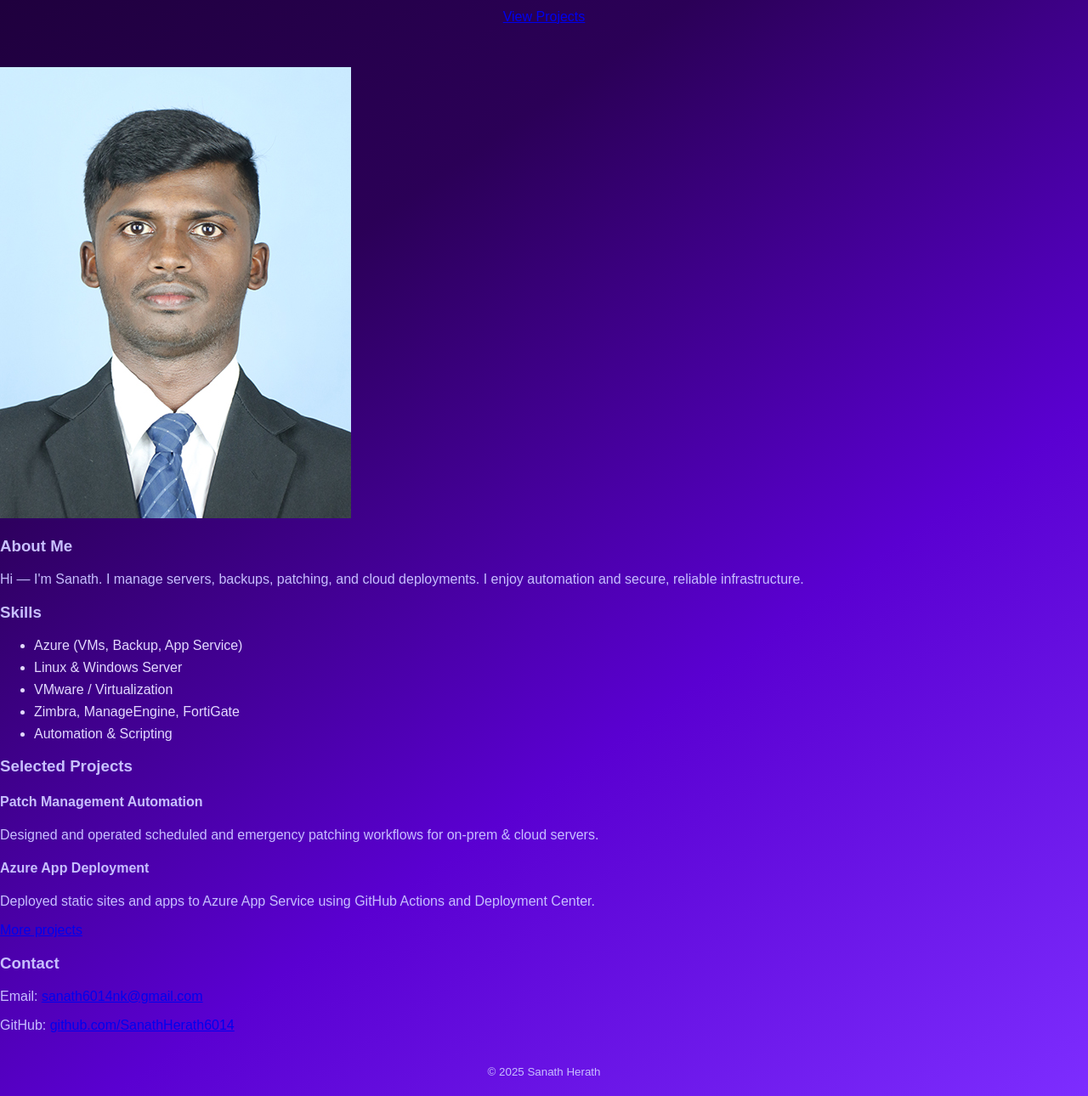
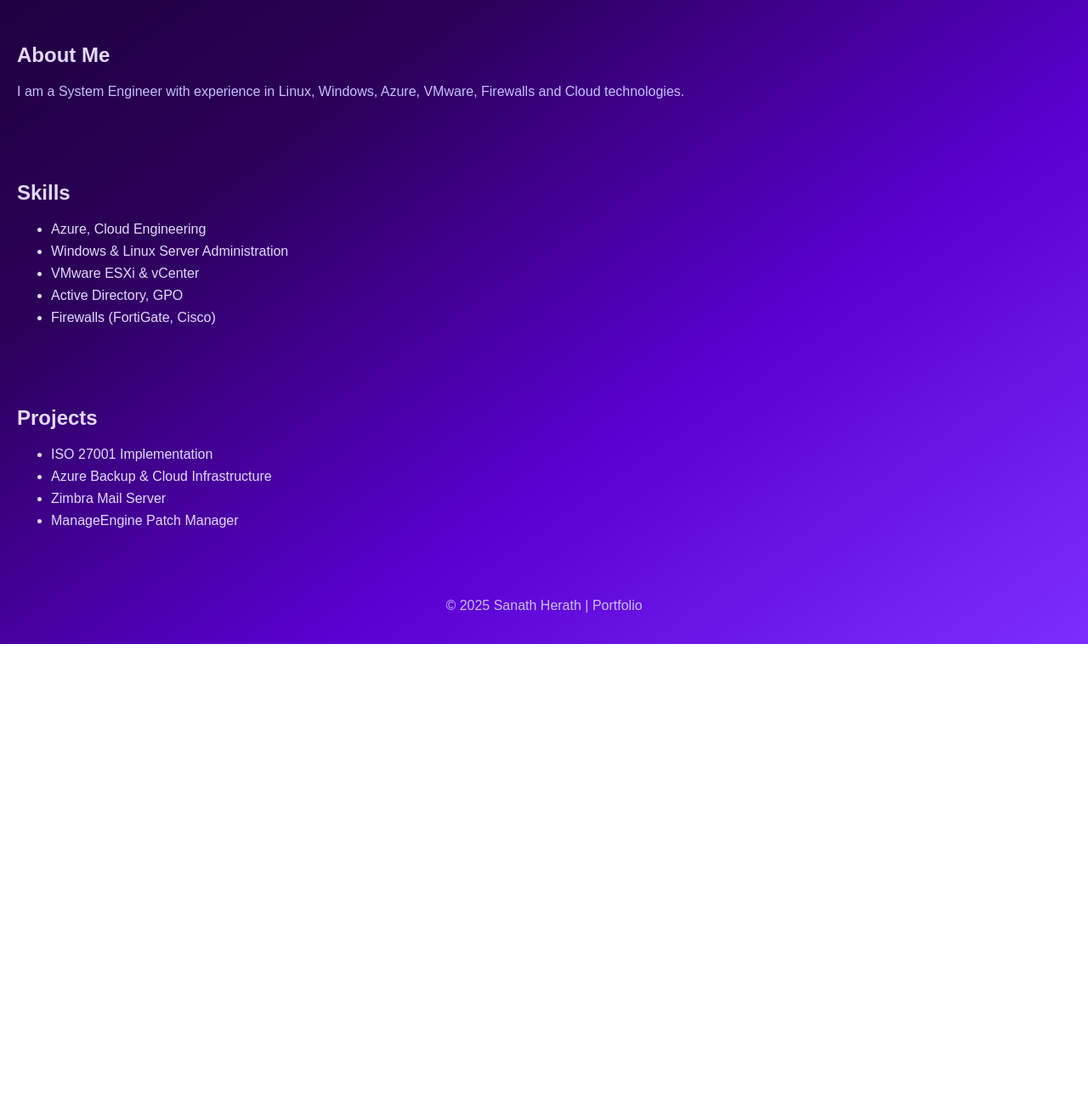
Before and after one commit to SanathHerath6014/Azure-Test-App, a plain HTML site: page index.html in a window 1280 px wide. Shown: the part 239-1529 px from the top of the page at 85% size. After the commit the page ends 997 px from the top, so only its background shows below. Drawn offline with Linux system fonts and the light colour scheme.

Commit message:
Update index.html

```diff
--- a/index.html
+++ b/index.html
@@ -1,81 +1,46 @@
 <!DOCTYPE html>
 <html lang="en">
 <head>
-  <meta charset="utf-8" />
-  <meta name="viewport" content="width=device-width,initial-scale=1" />
-  <title>Sanath Herath — IT Professional</title>
-  <link rel="stylesheet" href="styles.css" />
+    <meta charset="UTF-8" />
+    <meta name="viewport" content="width=device-width, initial-scale=1.0" />
+    <title>Sanath Herath - Portfolio</title>
+    <link rel="stylesheet" href="styles.css" />
 </head>
 <body>
-  <header class="site-header">
-    <div class="wrap">
-      <h1 class="logo">Sanath Herath</h1>
-      <nav>
-        <a href="#about">About</a>
-        <a href="#skills">Skills</a>
-        <a href="#projects">Projects</a>
-        <a href="#contact">Contact</a>
-      </nav>
-    </div>
-  </header>
+    <header class="hero">
+        <img src="images/myphoto.jpg" alt="Sanath Herath" class="profile-img" />
+        <h1>Sanath Herath</h1>
+        <p>System Engineer | Cloud, Linux, Windows, Cybersecurity</p>
+    </header>
 
-  <main class="wrap">
-    <section class="hero">
-      <h2>System Engineer • Cloud & Infrastructure</h2>
-      <p>Experienced in Azure, Linux & Windows server administration, virtualization, backups and security.</p>
-      <a class="btn" href="#projects">View Projects</a>
+    <section class="section">
+        <h2>About Me</h2>
+        <p>I am a System Engineer with experience in Linux, Windows, Azure, VMware, Firewalls and Cloud technologies.</p>
     </section>
 
-   <section id="about" class="card about-section">
-  <img src="me.jpg" alt="Sanath Herath" class="profile-photo">
-  <div>
-    <h3>About Me</h3>
-    <p>Hi — I'm Sanath. I manage servers, backups, patching, and cloud deployments. I enjoy automation and secure, reliable infrastructure.</p>
-  </div>
-  </section>
-
-
-    <section id="skills" class="card">
-      <h3>Skills</h3>
-      <ul class="grid">
-        <li>Azure (VMs, Backup, App Service)</li>
-        <li>Linux & Windows Server</li>
-        <li>VMware / Virtualization</li>
-        <li>Zimbra, ManageEngine, FortiGate</li>
-        <li>Automation & Scripting</li>
-      </ul>
+    <section class="section">
+        <h2>Skills</h2>
+        <ul>
+            <li>Azure, Cloud Engineering</li>
+            <li>Windows & Linux Server Administration</li>
+            <li>VMware ESXi & vCenter</li>
+            <li>Active Directory, GPO</li>
+            <li>Firewalls (FortiGate, Cisco)</li>
+        </ul>
     </section>
 
-    <section id="projects" class="card">
-      <h3>Selected Projects</h3>
-      <div class="projects">
-        <article>
-          <h4>Patch Management Automation</h4>
-          <p>Designed and operated scheduled and emergency patching workflows for on-prem & cloud servers.</p>
-        </article>
-        <article>
-          <h4>Azure App Deployment</h4>
-          <p>Deployed static sites and apps to Azure App Service using GitHub Actions and Deployment Center.</p>
-        </article>
-      </div>
-      <a class="btn ghost" href="projects.html">More projects</a>
+    <section class="section">
+        <h2>Projects</h2>
+        <ul>
+            <li>ISO 27001 Implementation</li>
+            <li>Azure Backup & Cloud Infrastructure</li>
+            <li>Zimbra Mail Server</li>
+            <li>ManageEngine Patch Manager</li>
+        </ul>
     </section>
 
-    <section id="contact" class="card">
-      <h3>Contact</h3>
-      <p>Email: <a href="mailto:sanath6014nk@gmail.com">sanath6014nk@gmail.com</a></p>
-      <p>GitHub: <a href="https://github.com/SanathHerath6014">github.com/SanathHerath6014</a></p>
-    </section>
-  </main>
-
-  <footer class="site-footer">
-    <div class="wrap">
-      <small>© <span id="year"></span> Sanath Herath</small>
-    </div>
-  </footer>
-
-  <script>
-    document.getElementById('year').textContent = new Date().getFullYear();
-  </script>
+    <footer>
+        <p>© 2025 Sanath Herath | Portfolio</p>
+    </footer>
 </body>
 </html>
```
